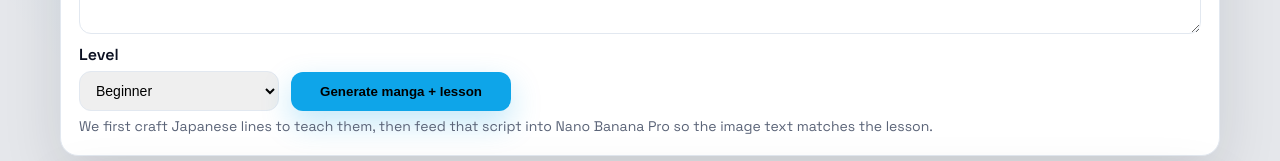
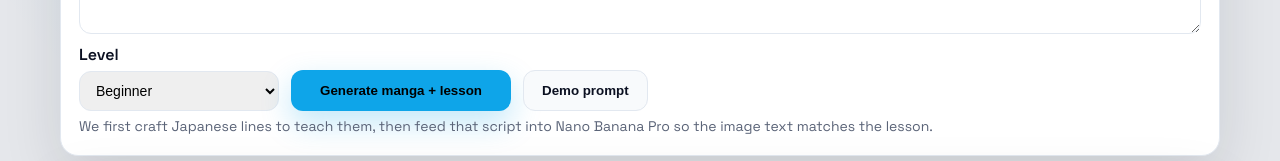
Before and after one commit to hi-wesley/gemini-3-sf-hackathon, a React (Vite) app in the folder frontend/: page / in a window 1280 px wide. Shown: the part 320-481 px from the top of the page. Built offline with nearby package versions, Linux system fonts and the light colour scheme.

Commit message:
update readme and added a demo prompt button that has some sample prompts

```diff
--- a/frontend/src/App.jsx
+++ b/frontend/src/App.jsx
@@ -2,6 +2,14 @@ import React, { useState } from "react";
 import { generateAll } from "./api";
 import MangaPanel from "./components/MangaPanel";
 import TeachingPanel from "./components/TeachingPanel";
+
+const RANDOM_ENTRIES = [
+  "Today I went camping in the mountains with my family. Afterwards we hiked to a hidden waterfall. At night we made takoyaki and told stories by the fire.",
+  "Today I tried a new ramen shop for lunch. Afterwards I went to the supermarket to buy sweets. At night I relaxed at home watching a cooking show.",
+  "Today I lost my wallet on the train during my commute. Afterwards a kind stranger found it and contacted me. At night I met them to say thank you and buy them dinner.",
+  "Today I went to the city to browse a video game store. Afterwards I met some friends for yakitori. At night we went to a karaoke to sing together.",
+  "Today I went to a cozy cafe to read a mystery novel. Afterwards I took a walk in the park while listening to music. At night I wrote in my journal about the book.",
+];
 
 const App = () => {
   const [entry, setEntry] = useState(
@@ -27,6 +35,11 @@ const App = () => {
     } finally {
       setLoading(false);
     }
+  };
+
+  const handleRandom = () => {
+    const randomEntry = RANDOM_ENTRIES[Math.floor(Math.random() * RANDOM_ENTRIES.length)];
+    setEntry(randomEntry);
   };
 
   return (
@@ -67,6 +80,9 @@ const App = () => {
             <button type="submit" className="primary" disabled={loading || !entry.trim()}>
               {loading ? "Thinking..." : "Generate manga + lesson"}
             </button>
+            <button type="button" className="secondary" onClick={handleRandom} disabled={loading}>
+              Demo prompt
+            </button>
           </div>
           <p className="hint">
             We first craft Japanese lines to teach them, then feed that script into Nano Banana Pro so the image text
--- a/frontend/src/styles/main.css
+++ b/frontend/src/styles/main.css
@@ -144,7 +144,8 @@ p {
 .primary {
   background: var(--accent-2);
   color: #000000;
-  border: none;
+  border: 1px solid transparent;
+  /* Match secondary button border */
   padding: 12px 18px;
   border-radius: 12px;
   font-weight: 700;
@@ -162,6 +163,28 @@ p {
 
 .primary:not(:disabled):hover {
   transform: translateY(-1px);
+}
+
+.secondary {
+  background: var(--panel);
+  color: var(--text);
+  border: 1px solid var(--border);
+  padding: 12px 18px;
+  border-radius: 12px;
+  font-weight: 600;
+  cursor: pointer;
+  transition: all 0.2s ease;
+  white-space: nowrap;
+}
+
+.secondary:hover {
+  background: #f1f5f9;
+  border-color: #cbd5e1;
+}
+
+.secondary:disabled {
+  opacity: 0.6;
+  cursor: not-allowed;
 }
 
 .grid {
```
Also changed, not shown: 1 other file (tests, documents, lock files or other folders).
